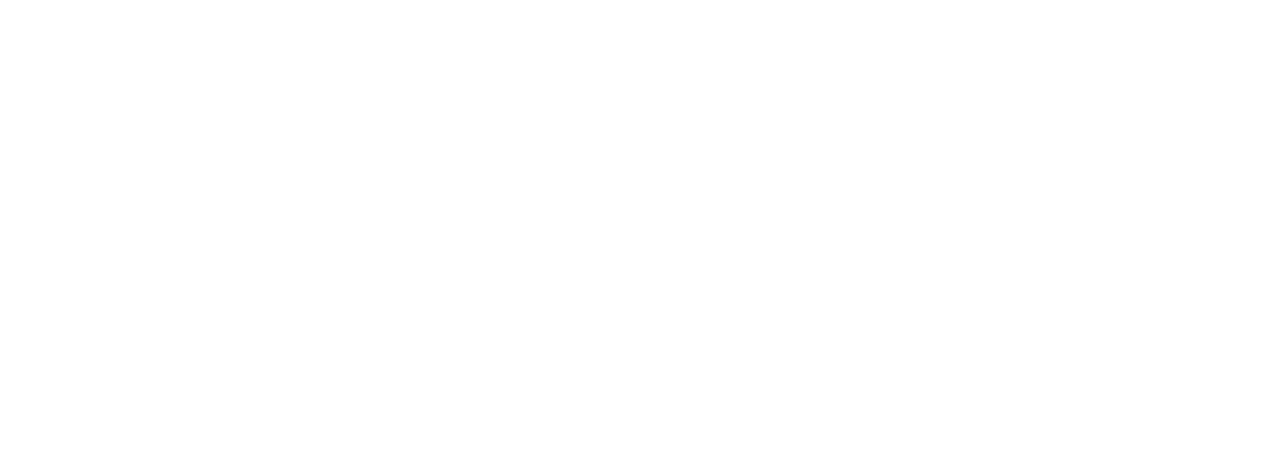
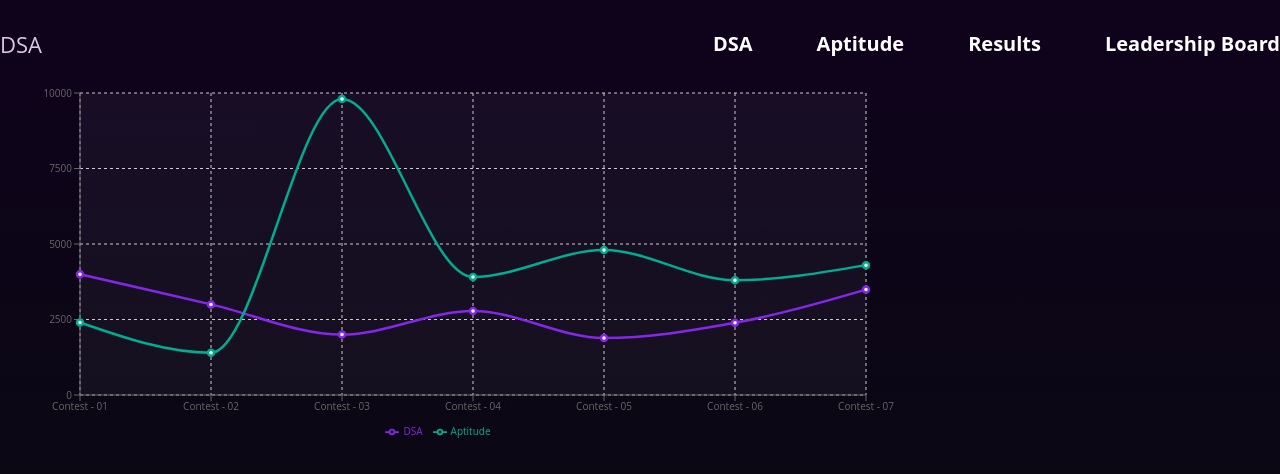
Before and after one commit to Akashmathad/DSA-Fronted, a React (Vite) app: page /profile in a window 1280 px wide. Before the commit this address had no page. Shown: the top 474 px of the page. Built offline with nearby package versions, Linux system fonts and the light colour scheme.

Commit message:
basic profile

```diff
--- a/package.json
+++ b/package.json
@@ -15,6 +15,7 @@
     "react-hot-toast": "^2.4.1",
     "react-icons": "^4.11.0",
     "react-router-dom": "^6.17.0",
+    "recharts": "^2.9.3",
     "styled-components": "^6.1.0"
   },
   "devDependencies": {
--- a/src/App.jsx
+++ b/src/App.jsx
@@ -7,6 +7,7 @@
 import Register from './pages/Register';
 import { createContext, useEffect, useState } from 'react';
 import LeaderShip from './pages/LeaderShip';
+import Profile from './pages/Profile';
 
 export const AuthContext = createContext();
 
@@ -43,6 +44,7 @@
             <Route index element={<HomePage />} />
             <Route path="/results" element={<Results />} />
             <Route path="/leaderShip" element={<LeaderShip />} />
+            <Route path="/profile" element={<Profile />} />
           </Route>
           <Route path="/aptitude-test" element={<AptitudeTest />} />
           <Route
--- /dev/null
+++ b/src/features/profile/Graph.jsx
@@ -0,0 +1,99 @@
+import React, { PureComponent } from 'react';
+import {
+  LineChart,
+  Line,
+  XAxis,
+  YAxis,
+  CartesianGrid,
+  Tooltip,
+  Legend,
+  ResponsiveContainer,
+} from 'recharts';
+import {
+  colorPrimary,
+  colorPrimaryLightest,
+  colorTritary,
+} from '../../styles/colors';
+
+const data = [
+  {
+    name: 'Contest - 01',
+    DSA: 4000,
+    Aptitude: 2400,
+  },
+  {
+    name: 'Contest - 02',
+    DSA: 3000,
+    Aptitude: 1398,
+  },
+  {
+    name: 'Contest - 03',
+    DSA: 2000,
+    Aptitude: 9800,
+  },
+  {
+    name: 'Contest - 04',
+    DSA: 2780,
+    Aptitude: 3908,
+  },
+  {
+    name: 'Contest - 05',
+    DSA: 1890,
+    Aptitude: 4800,
+  },
+  {
+    name: 'Contest - 06',
+    DSA: 2390,
+    Aptitude: 3800,
+  },
+  {
+    name: 'Contest - 07',
+    DSA: 3490,
+    Aptitude: 4300,
+  },
+];
+
+export default class Graph extends PureComponent {
+  static demoUrl = 'https://codesandbox.io/s/simple-line-chart-kec3v';
+
+  render() {
+    return (
+      <ResponsiveContainer width="70%" height="50%">
+        <LineChart
+          width={500}
+          height={300}
+          data={data}
+          margin={{
+            top: 5,
+            right: 30,
+            left: 20,
+            bottom: 5,
+          }}
+        >
+          <CartesianGrid
+            strokeDasharray="3 3"
+            fill={colorPrimaryLightest}
+            fillOpacity={0.05}
+          />
+          <XAxis dataKey="name" />
+          <YAxis />
+          <Tooltip />
+          <Legend />
+          <Line
+            type="monotone"
+            dataKey="DSA"
+            stroke={colorPrimary}
+            activeDot={{ r: 6 }}
+            strokeWidth={2.5}
+          />
+          <Line
+            type="monotone"
+            dataKey="Aptitude"
+            stroke={colorTritary}
+            strokeWidth={2.5}
+          />
+        </LineChart>
+      </ResponsiveContainer>
+    );
+  }
+}
--- /dev/null
+++ b/src/pages/Profile.jsx
@@ -0,0 +1,24 @@
+import styled from 'styled-components';
+import Graph from '../features/profile/graph';
+
+function Profile() {
+  return (
+    <ProfileContainer>
+      <Graph />
+    </ProfileContainer>
+  );
+}
+
+const ProfileContainer = styled.div`
+  flex-grow: 1;
+  background-image: linear-gradient(
+    to bottom,
+    #0e031a,
+    #0c0517,
+    #0b0714,
+    #0a0810,
+    #0a0a0a
+  );
+`;
+
+export default Profile;
--- a/src/utils/Navbar.jsx
+++ b/src/utils/Navbar.jsx
@@ -19,7 +19,7 @@
         <Items>Aptitude</Items>
         <Items to="/results">Results</Items>
         <Items to="/leaderShip">Leadership Board</Items>
-        {usn && <Items>Profile</Items>}
+        {usn && <Items to="/profile">Profile</Items>}
         {usn && <Button to="/register">Register</Button>}
       </NavList>
     </nav>
```
Also changed, not shown: 1 other file (tests, documents, lock files or other folders).
